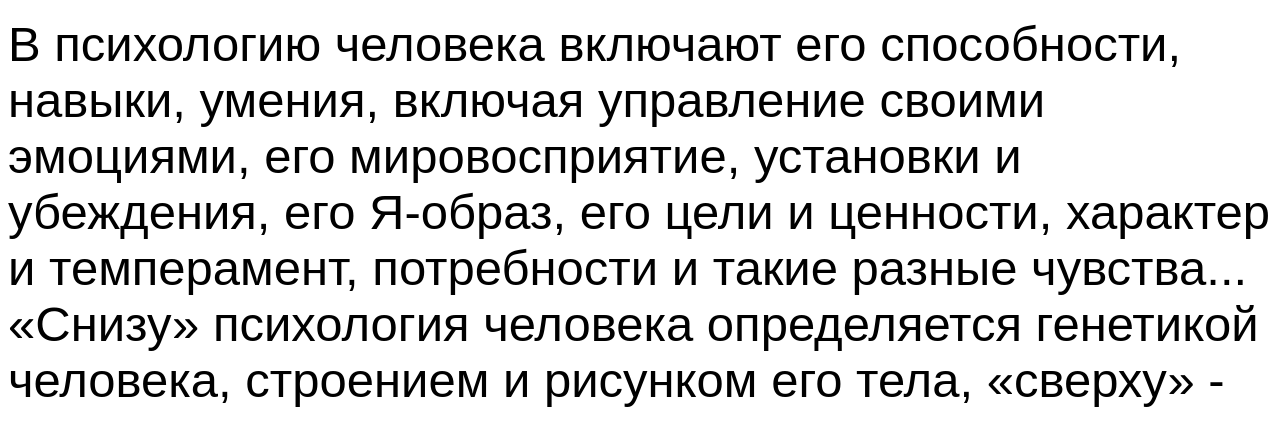
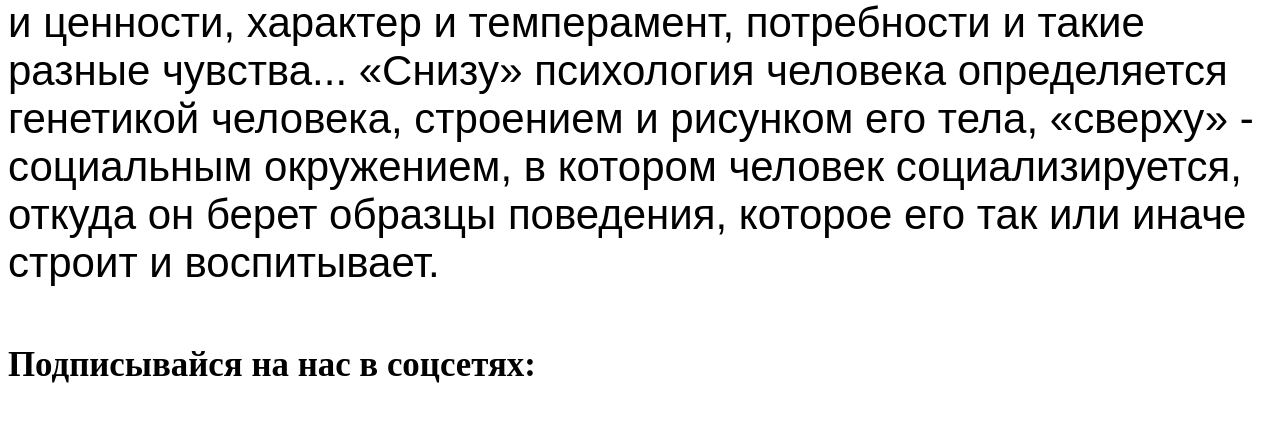
Before and after one commit to WebHeroSchool/you, a plain HTML site: page index.html in a window 1280 px wide. Shown: the part 809-1235 px from the top of the page. Drawn offline with Linux system fonts and the light colour scheme.

Commit message:
new change in style.css

```diff
--- a/style.css
+++ b/style.css
@@ -7,31 +7,31 @@
 
 @media (min-width:481px) {
   .body {
-    font-size: 23px;
+    font-size: 21px;
   }
 }
 
 @media (min-width:641px) {
   .body {
-    font-size: 32px;
+    font-size: 30px;
   }
 }
 
 @media (min-width:961px) {
   .body {
-    font-size: 42px;
+    font-size: 39px;
   }
 }
 
 @media (min-width:1025px){
   .body {
-    font-size: 49px;
+    font-size: 42px;
   }
 }
 
 @media (min-width:1281px) {
   .body {
-    font-size: 58px;
+    font-size: 49px;
   }
 }
 .rightimg {
```
